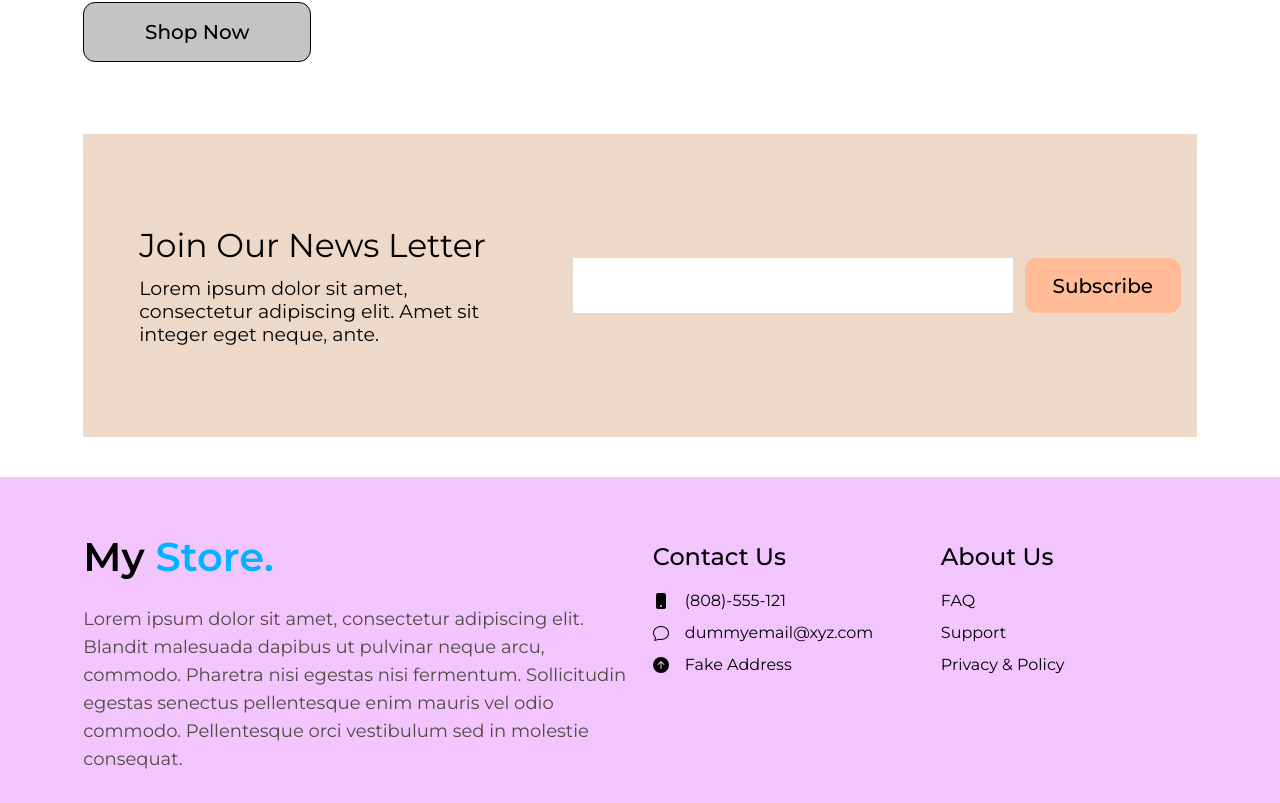
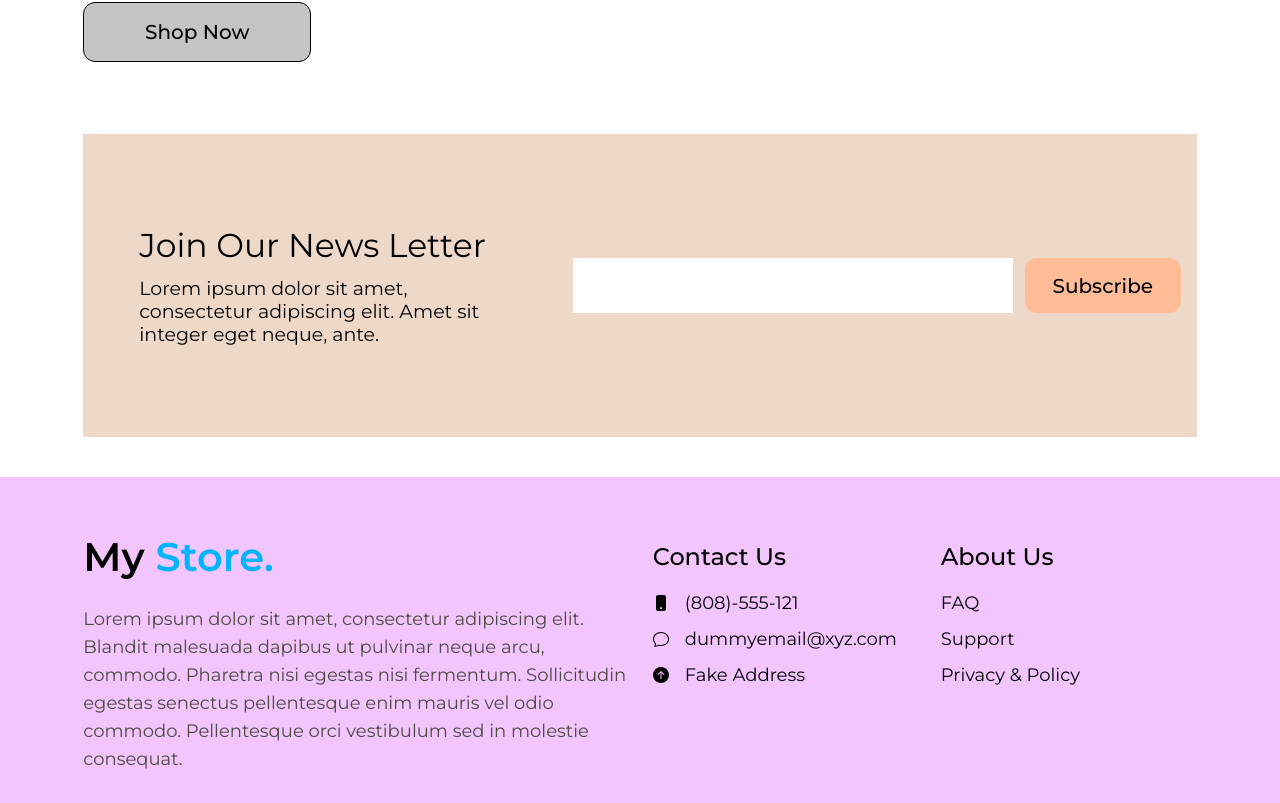
Before and after one commit to gift56/fitness_shop, a React (Vite) app: page / in a window 1280 px wide. Shown: the part 3882-4685 px from the top of the page. Built offline with nearby package versions, Linux system fonts and the light colour scheme.

Commit message:
done with the ui

```diff
--- a/src/components/Footer.jsx
+++ b/src/components/Footer.jsx
@@ -75,7 +75,9 @@ const Footer = () => {
                       className={`${icon ? "flex items-center gap-4" : ""}`}
                     >
                       <span>{icon}</span>
-                      <h3>{detail}</h3>
+                      <h3 className="text-lg font-normal text-black">
+                        {detail}
+                      </h3>
                     </div>
                   ))}
                 </div>
```
